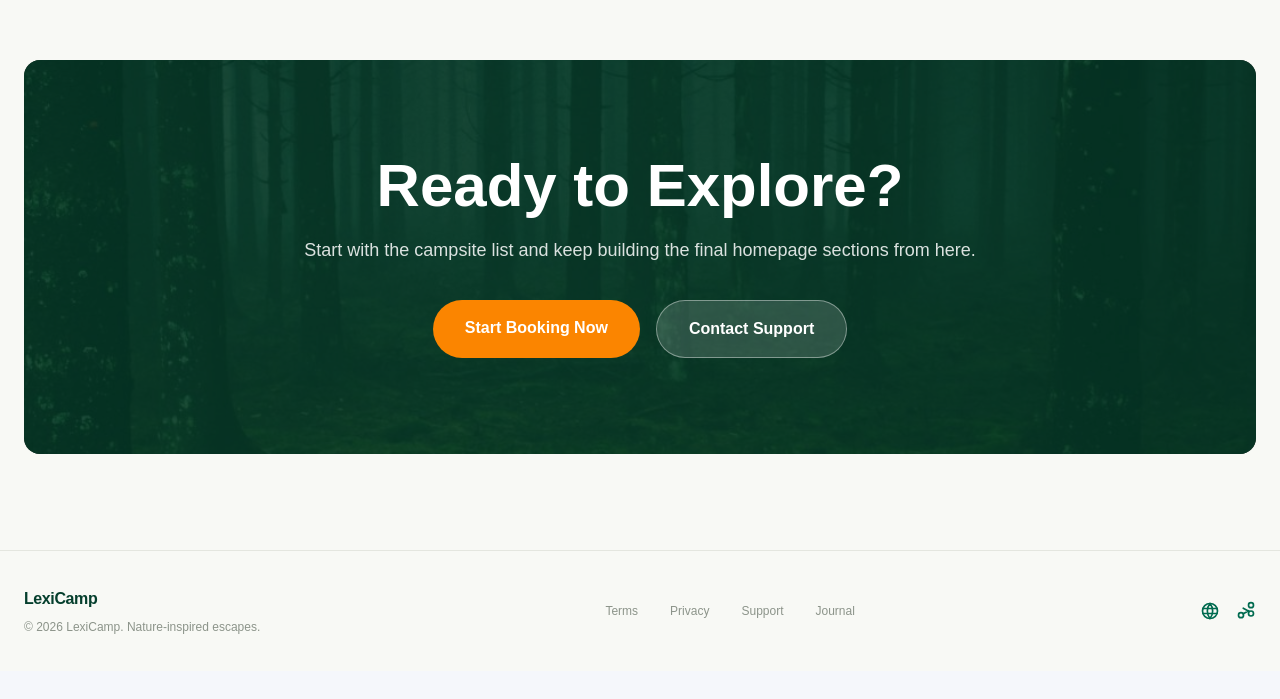
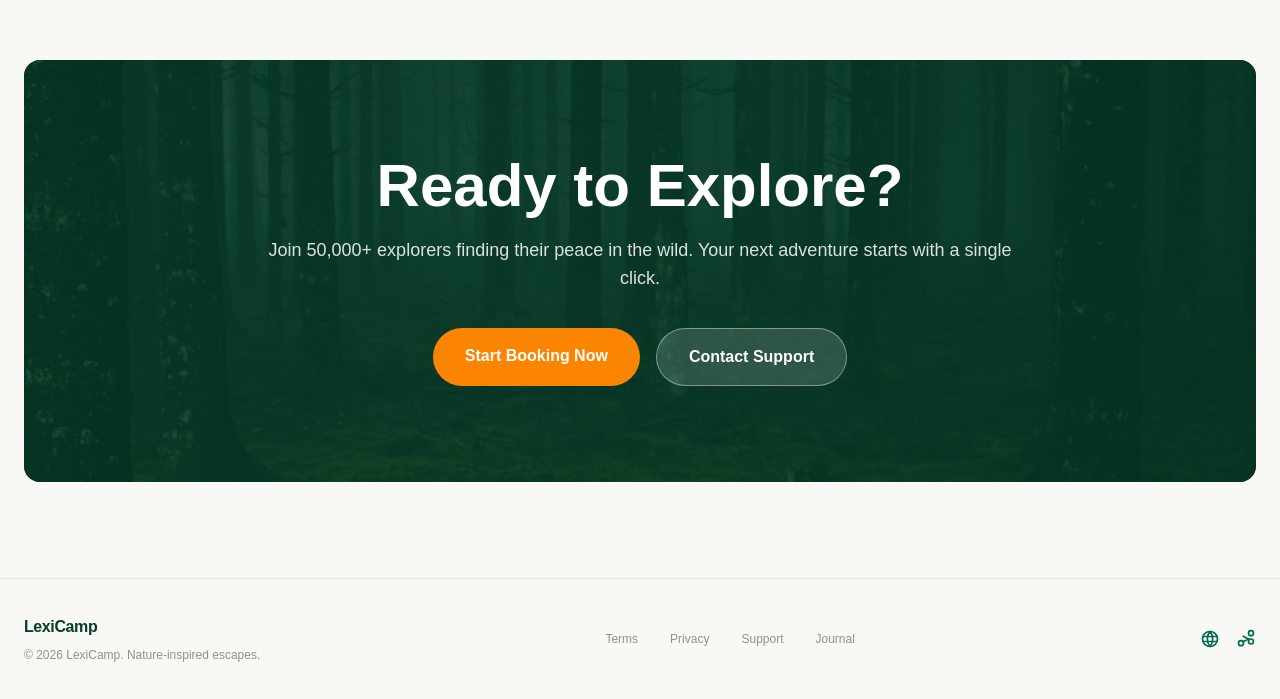
Before and after one commit to aLexicon99/LexiCamp-Booking, a Next.js app: page / in a window 1280 px wide. Shown: the part 2244-2943 px from the top of the page. Before the commit the page ends 2915 px from the top, so only its background shows below. Built offline with nearby package versions, Linux system fonts and the light colour scheme.

Commit message:
Update app/page.js
Co-authored-by: hiflies <96499402+hiflies@users.noreply.github.com>

```diff
--- a/app/page.js
+++ b/app/page.js
@@ -127,8 +127,7 @@ export default function Home() {
               Ready to Explore?
             </h2>
             <p className="mt-5 text-lg text-white/85">
-              Start with the campsite list and keep building the final homepage
-              sections from here.
+              Join 50,000+ explorers finding their peace in the wild. Your next adventure starts with a single click.
             </p>
             <div className="mt-9 flex flex-col justify-center gap-4 sm:flex-row">
               <Link
```
